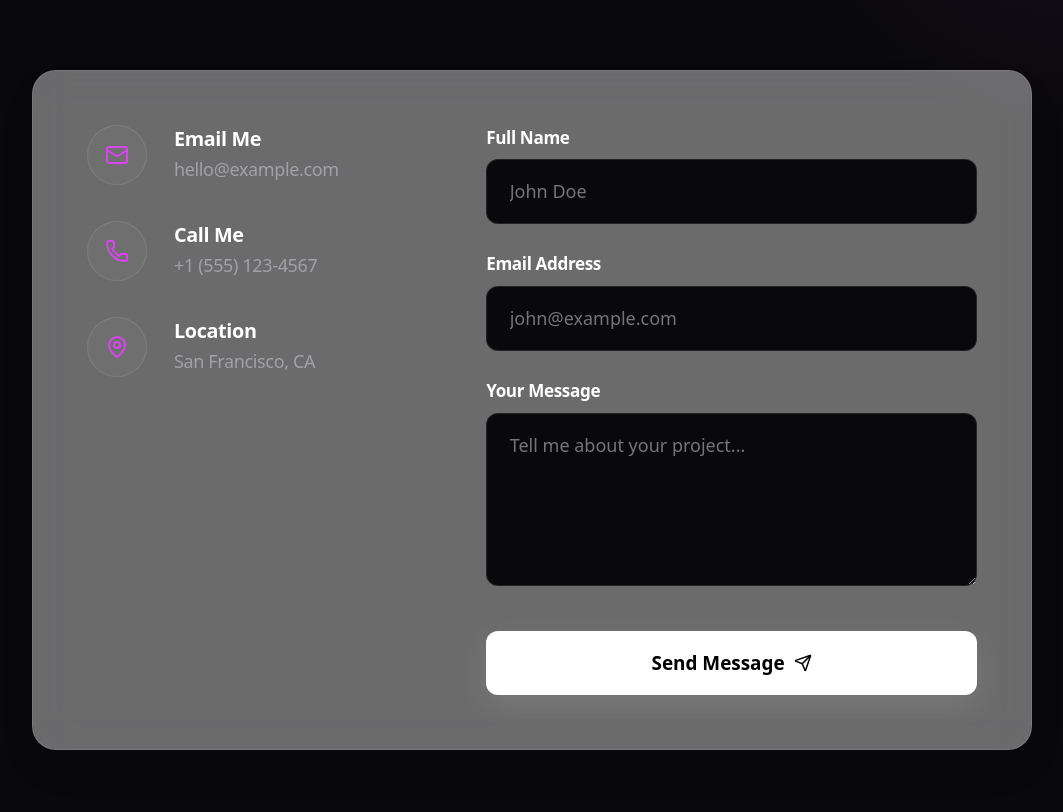
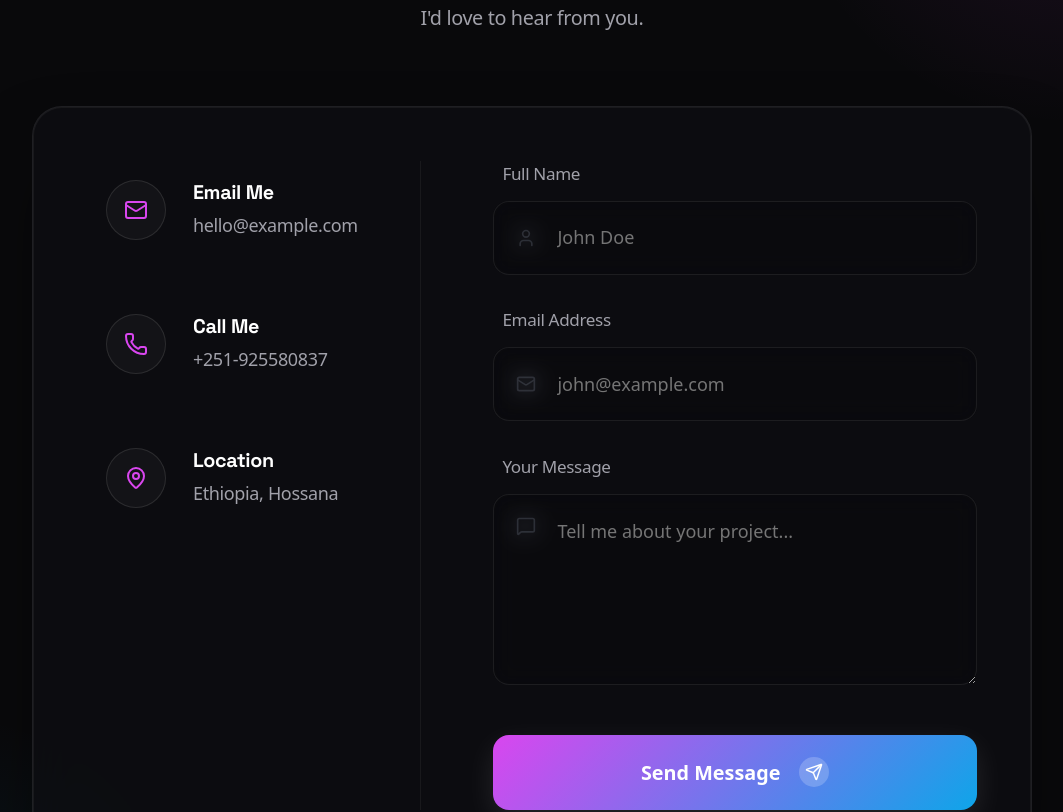
Before and after one commit to MrMohone/FullStack-Portfolio, a React (Vite) app: page / in a window 1280 px wide. Shown: the part 4128-4940 px from the top of the page, without its empty margins (108-1171 px from the left). Built offline with nearby package versions, Linux system fonts and the light colour scheme.

Commit message:
I adjust proper links for github and linkdin

```diff
--- a/src/assets/components/Contact.jsx
+++ b/src/assets/components/Contact.jsx
@@ -1,5 +1,5 @@
 import React, { useState } from 'react';
-import { Mail, MapPin, Phone, Send } from 'lucide-react';
+import { Mail, MapPin, Phone, Send, User, MessageSquare } from 'lucide-react';
 
 const Contact = () => {
     const [formData, setFormData] = useState({
@@ -8,6 +8,8 @@ const Contact = () => {
         message: ''
     });
 
+    const [focusedField, setFocusedField] = useState(null);
+
     const handleChange = (e) => {
         setFormData({
             ...formData,
@@ -15,12 +17,52 @@ const Contact = () => {
         });
     };
 
-    const handleSubmit = (e) => {
+    const handleFocus = (fieldName) => setFocusedField(fieldName);
+    const handleBlur = () => setFocusedField(null);
+
+    const [isSubmitting, setIsSubmitting] = useState(false);
+    const [isSent, setIsSent] = useState(false);
+
+    const handleSubmit = async (e) => {
         e.preventDefault();
-        // Handle form submission logic here
-        console.log(formData);
-        alert('Message sent successfully!');
+        setIsSubmitting(true);
+        setIsSent(false); // Reset just in case
+
+        try {
+            const payload = {
+                ...formData,
+                _subject: "New Portfolio Message!",
+                _template: "table",
+                _captcha: "false"
+            };
+
+            const response = await fetch("https://formsubmit.co/ajax/mohammedawol0837@gmail.com", {
+                method: "POST",
+                headers: {
+                    'Content-Type': 'application/json',
+                    'Accept': 'application/json'
+                },
+                body: JSON.stringify(payload)
+            });
+
+            if (response.ok) {
+                // Form was submitted successfully
+                setIsSent(true);
                 setFormData({ name: '', email: '', message: '' });
+
+                // Show "Sent your message" on the button for 3 seconds, then revert to default
+                setTimeout(() => {
+                    setIsSent(false);
+                }, 3000);
+            } else {
+                alert('Oops, something went wrong. Please try again later.');
+            }
+        } catch (error) {
+            console.error("FormSubmit Error:", error);
+            alert('Oops, something went wrong. Please check your connection and try again.');
+        } finally {
+            setIsSubmitting(false);
+        }
     };
 
     return (
@@ -38,8 +80,8 @@ const Contact = () => {
 
                 <div className="contact-content">
                     <div className="contact-info-wrapper">
-                        <div className="contact-info-card">
-                            <div className="info-icon">
+                        <div className="contact-info-card group">
+                            <div className="info-icon group-hover:bg-accent/20 transition-colors">
                                 <Mail size={24} color="var(--accent)" />
                             </div>
                             <div className="info-details">
@@ -48,31 +90,36 @@ const Contact = () => {
                             </div>
                         </div>
 
-                        <div className="contact-info-card">
-                            <div className="info-icon">
+                        <div className="contact-info-card group">
+                            <div className="info-icon group-hover:bg-accent/20 transition-colors">
                                 <Phone size={24} color="var(--accent)" />
                             </div>
                             <div className="info-details">
                                 <h4>Call Me</h4>
-                                <p>+1 (555) 123-4567</p>
+                                <p>+251-925580837</p>
                             </div>
                         </div>
 
-                        <div className="contact-info-card">
-                            <div className="info-icon">
+                        <div className="contact-info-card group">
+                            <div className="info-icon group-hover:bg-accent/20 transition-colors">
                                 <MapPin size={24} color="var(--accent)" />
                             </div>
                             <div className="info-details">
                                 <h4>Location</h4>
-                                <p>San Francisco, CA</p>
+                                <p>Ethiopia, Hossana</p>
                             </div>
                         </div>
                     </div>
 
                     <div className="contact-form-wrapper">
-                        <form className="contact-form" onSubmit={handleSubmit}>
-                            <div className="form-group">
+                        <form
+                            onSubmit={handleSubmit}
+                            className="contact-form glass-form"
+                        >
+                            <div className={`form-group ${focusedField === 'name' ? 'focused' : ''}`}>
                                 <label htmlFor="name">Full Name</label>
+                                <div className="input-with-icon">
+                                    <User className="input-icon" size={20} />
                                     <input
                                         type="text"
                                         id="name"
@@ -80,12 +127,19 @@ const Contact = () => {
                                         placeholder="John Doe"
                                         value={formData.name}
                                         onChange={handleChange}
+                                        onFocus={() => handleFocus('name')}
+                                        onBlur={handleBlur}
                                         required
+                                        disabled={isSubmitting}
                                     />
+                                    <div className="focus-border"></div>
+                                </div>
                             </div>
 
-                            <div className="form-group">
+                            <div className={`form-group ${focusedField === 'email' ? 'focused' : ''}`}>
                                 <label htmlFor="email">Email Address</label>
+                                <div className="input-with-icon">
+                                    <Mail className="input-icon" size={20} />
                                     <input
                                         type="email"
                                         id="email"
@@ -93,12 +147,19 @@ const Contact = () => {
                                         placeholder="john@example.com"
                                         value={formData.email}
                                         onChange={handleChange}
+                                        onFocus={() => handleFocus('email')}
+                                        onBlur={handleBlur}
                                         required
+                                        disabled={isSubmitting}
                                     />
+                                    <div className="focus-border"></div>
+                                </div>
                             </div>
 
-                            <div className="form-group">
+                            <div className={`form-group ${focusedField === 'message' ? 'focused' : ''}`}>
                                 <label htmlFor="message">Your Message</label>
+                                <div className="input-with-icon textarea-icon-wrapper">
+                                    <MessageSquare className="input-icon textarea-icon" size={20} />
                                     <textarea
                                         id="message"
                                         name="message"
@@ -106,12 +167,20 @@ const Contact = () => {
                                         rows="5"
                                         value={formData.message}
                                         onChange={handleChange}
+                                        onFocus={() => handleFocus('message')}
+                                        onBlur={handleBlur}
                                         required
+                                        disabled={isSubmitting}
                                     ></textarea>
+                                    <div className="focus-border"></div>
+                                </div>
                             </div>
 
-                            <button type="submit" className="primary-btn submit-btn">
-                                Send Message <Send size={18} />
+                            <button type="submit" className="primary-btn submit-btn glowing-btn" disabled={isSubmitting}>
+                                <span>{isSubmitting ? 'Sending...' : (isSent ? 'Sent your message' : 'Send Message')}</span>
+                                <span className="btn-icon-wrapper">
+                                    <Send size={18} className="send-icon" />
+                                </span>
                             </button>
                         </form>
                     </div>
--- a/src/assets/components/Hero.jsx
+++ b/src/assets/components/Hero.jsx
@@ -59,9 +59,9 @@ const Hero = () => {
                         </button>
 
                         <div className="social-links">
-                            <a href="#" className="social-link" aria-label="GitHub"><Github size={22} /></a>
-                            <a href="#" className="social-link" aria-label="LinkedIn"><Linkedin size={22} /></a>
-                            <a href="#" className="social-link" aria-label="Email"><Mail size={22} /></a>
+                            <a href="https://github.com/MrMohone" target="_blank" rel="noopener noreferrer" className="social-link" aria-label="GitHub"><Github size={22} /></a>
+                            <a href="https://www.linkedin.com/in/mohammed-awol1" target="_blank" rel="noopener noreferrer" className="social-link" aria-label="LinkedIn"><Linkedin size={22} /></a>
+                            <a href="#contact" className="social-link" aria-label="Email"><Mail size={22} /></a>
                         </div>
                     </motion.div>
 
--- a/src/index.css
+++ b/src/index.css
@@ -1175,7 +1175,7 @@ body {
 
 /* Contact Section */
 .contact-section {
-  padding: 6rem 2rem;
+  padding: 8rem 2rem;
   background: var(--bg);
   position: relative;
   overflow: hidden;
@@ -1192,6 +1192,17 @@ body {
   z-index: 0;
 }
 
+.contact-section::after {
+  content: '';
+  position: absolute;
+  bottom: -200px;
+  left: -200px;
+  width: 500px;
+  height: 500px;
+  background: radial-gradient(circle, rgba(14, 165, 233, 0.08) 0%, transparent 70%);
+  z-index: 0;
+}
+
 .contact-container {
   max-width: 1000px;
   margin: 0 auto;
@@ -1208,26 +1219,38 @@ body {
 .contact-content {
   display: grid;
   grid-template-columns: 1fr 1.5fr;
-  gap: 4rem;
-  background: rgba(255, 255, 255, 0.4);
-  backdrop-filter: blur(20px);
-  -webkit-backdrop-filter: blur(20px);
-  border: 1px solid var(--border);
-  border-radius: 24px;
+  gap: 3rem;
+  background: rgba(15, 15, 20, 0.6);
+  backdrop-filter: blur(24px);
+  -webkit-backdrop-filter: blur(24px);
+  border: 1px solid rgba(255, 255, 255, 0.08);
+  border-radius: 30px;
   padding: 3rem;
-  box-shadow: 0 20px 40px rgba(0, 0, 0, 0.05);
+  box-shadow: 0 40px 80px -20px rgba(0, 0, 0, 0.5), inset 0 0 0 1px rgba(255, 255, 255, 0.05);
 }
 
 .contact-info-wrapper {
   display: flex;
   flex-direction: column;
   gap: 2rem;
+  padding-right: 2rem;
+  border-right: 1px solid rgba(255, 255, 255, 0.05);
 }
 
 .contact-info-card {
   display: flex;
   align-items: center;
   gap: 1.5rem;
+  padding: 1rem;
+  border-radius: 16px;
+  transition: all 0.3s cubic-bezier(0.4, 0, 0.2, 1);
+  border: 1px solid transparent;
+}
+
+.contact-info-card:hover {
+  background: rgba(255, 255, 255, 0.03);
+  border-color: rgba(255, 255, 255, 0.05);
+  transform: translateX(10px);
 }
 
 .info-icon {
@@ -1239,13 +1262,45 @@ body {
   align-items: center;
   justify-content: center;
   border: 1px solid var(--border);
+  transition: all 0.3s ease;
+  position: relative;
+  overflow: hidden;
+}
+
+.info-icon::after {
+  content: '';
+  position: absolute;
+  top: 0;
+  left: 0;
+  width: 100%;
+  height: 100%;
+  background: var(--accent);
+  opacity: 0;
+  transition: opacity 0.3s ease;
+  border-radius: 50%;
+  z-index: -1;
+}
+
+.contact-info-card:hover .info-icon {
+  border-color: var(--accent);
+  box-shadow: 0 0 20px var(--accent-bg);
+  color: white;
+}
+
+.contact-info-card:hover .info-icon svg {
+  stroke: var(--text-h) !important;
+}
+
+.contact-info-card:hover .info-icon::after {
+    opacity: 0.1;
 }
 
 .info-details h4 {
-  margin: 0 0 0.3rem 0;
+  margin: 0 0 0.4rem 0;
   font-size: 1.1rem;
   color: var(--text-h);
   font-weight: 700;
+  font-family: var(--heading);
 }
 
 .info-details p {
@@ -1254,68 +1309,187 @@ body {
   font-size: 1rem;
 }
 
-.contact-form {
+.contact-form-wrapper {
+  padding-left: 1rem;
+}
+
+.glass-form {
   display: flex;
   flex-direction: column;
-  gap: 1.5rem;
+  gap: 1.8rem;
 }
 
 .form-group {
   display: flex;
   flex-direction: column;
-  gap: 0.5rem;
+  gap: 0.8rem;
 }
 
 .form-group label {
-  font-weight: 600;
+  font-weight: 500;
   font-size: 0.95rem;
-  color: var(--text-h);
-}
-
-.form-group input,
-.form-group textarea {
+  color: var(--text);
+  margin-left: 0.5rem;
+  transition: color 0.3s ease;
+}
+
+.form-group.focused label {
+    color: var(--accent);
+}
+
+.input-with-icon {
+  position: relative;
+  display: flex;
+  align-items: center;
+}
+
+.input-icon {
+  position: absolute;
+  left: 1.25rem;
+  color: #6b7280;
+  transition: color 0.3s ease;
+  pointer-events: none;
+}
+
+.textarea-icon-wrapper {
+  align-items: flex-start;
+}
+
+.textarea-icon {
+  top: 1.25rem;
+}
+
+.form-group.focused .input-icon {
+    color: var(--accent);
+}
+
+.input-with-icon input,
+.input-with-icon textarea {
   width: 100%;
-  padding: 1rem 1.25rem;
-  border-radius: 12px;
-  border: 1px solid var(--border);
-  background: var(--bg);
+  padding: 1.25rem 1.25rem 1.25rem 3.5rem;
+  border-radius: 16px;
+  border: 1px solid rgba(255, 255, 255, 0.08);
+  background: rgba(0, 0, 0, 0.2);
   font-family: inherit;
   font-size: 1rem;
   color: var(--text-h);
-  transition: all 0.3s ease;
+  transition: all 0.3s cubic-bezier(0.4, 0, 0.2, 1);
   box-sizing: border-box;
-}
-
-.form-group input:focus,
-.form-group textarea:focus {
+  backdrop-filter: blur(10px);
+}
+
+.input-with-icon textarea {
+  resize: vertical;
+  min-height: 150px;
+  line-height: 1.6;
+}
+
+.input-with-icon input:hover,
+.input-with-icon textarea:hover {
+  background: rgba(255, 255, 255, 0.03);
+  border-color: rgba(255, 255, 255, 0.15);
+}
+
+.input-with-icon input:focus,
+.input-with-icon textarea:focus {
   outline: none;
-  border-color: var(--accent);
-  box-shadow: 0 0 0 4px var(--accent-bg);
-  background: #fff;
-}
-
-.form-group textarea {
-  resize: vertical;
-  min-height: 120px;
-}
-
-.submit-btn {
+  background: rgba(0, 0, 0, 0.4);
+  border-color: transparent;
+  box-shadow: 0 10px 30px rgba(0, 0, 0, 0.2);
+}
+
+.focus-border {
+  position: absolute;
+  bottom: 0;
+  left: 50%;
+  width: 0;
+  height: 2px;
+  background: linear-gradient(90deg, var(--accent), #00d2ff);
+  transition: all 0.4s cubic-bezier(0.4, 0, 0.2, 1);
+  transform: translateX(-50%);
+  border-radius: 0 0 16px 16px;
+  opacity: 0;
+}
+
+.form-group.focused .focus-border {
+  width: 100%;
+  opacity: 1;
+}
+
+.glowing-btn {
   width: 100%;
   justify-content: center;
+  padding: 1.25rem;
+  font-size: 1.1rem;
+  background: linear-gradient(135deg, var(--accent) 0%, var(--accent-secondary) 100%);
+  color: #fff;
+  border-radius: 16px;
   margin-top: 1rem;
+  position: relative;
+  overflow: hidden;
+  z-index: 1;
+  transition: all 0.4s cubic-bezier(0.4, 0, 0.2, 1);
+}
+
+.glowing-btn::before {
+  content: '';
+  position: absolute;
+  top: 0;
+  left: 0;
+  width: 100%;
+  height: 100%;
+  background: linear-gradient(135deg, var(--accent-secondary) 0%, var(--accent) 100%);
+  z-index: -1;
+  opacity: 0;
+  transition: opacity 0.4s ease;
+}
+
+.glowing-btn:hover {
+  transform: translateY(-5px);
+  box-shadow: 0 15px 30px rgba(217, 70, 239, 0.4);
+}
+
+.glowing-btn:hover::before {
+  opacity: 1;
+}
+
+.btn-icon-wrapper {
+  display: inline-flex;
+  align-items: center;
+  justify-content: center;
+  background: rgba(255, 255, 255, 0.2);
+  border-radius: 50%;
+  width: 30px;
+  height: 30px;
+  margin-left: 10px;
+  transition: transform 0.3s ease;
+}
+
+.glowing-btn:hover .btn-icon-wrapper {
+  transform: translate(4px, -4px) rotate(-10deg);
+  background: rgba(255, 255, 255, 0.3);
 }
 
 @media (max-width: 900px) {
   .contact-content {
     grid-template-columns: 1fr;
+    gap: 0;
     padding: 2.5rem;
-    gap: 3rem;
   }
 
   .contact-info-wrapper {
     flex-direction: row;
     flex-wrap: wrap;
     justify-content: space-between;
+    padding-right: 0;
+    padding-bottom: 3rem;
+    border-right: none;
+    border-bottom: 1px solid rgba(255, 255, 255, 0.05);
+  }
+
+  .contact-form-wrapper {
+    padding-left: 0;
+    padding-top: 3rem;
   }
 }
 
```
Also changed, not shown: src/assets/components/Footer.jsx (+4 -5 lines), src/assets/components/Projects.jsx (+13 -3 lines). Lines whose indentation alone changed are shown as unchanged.
